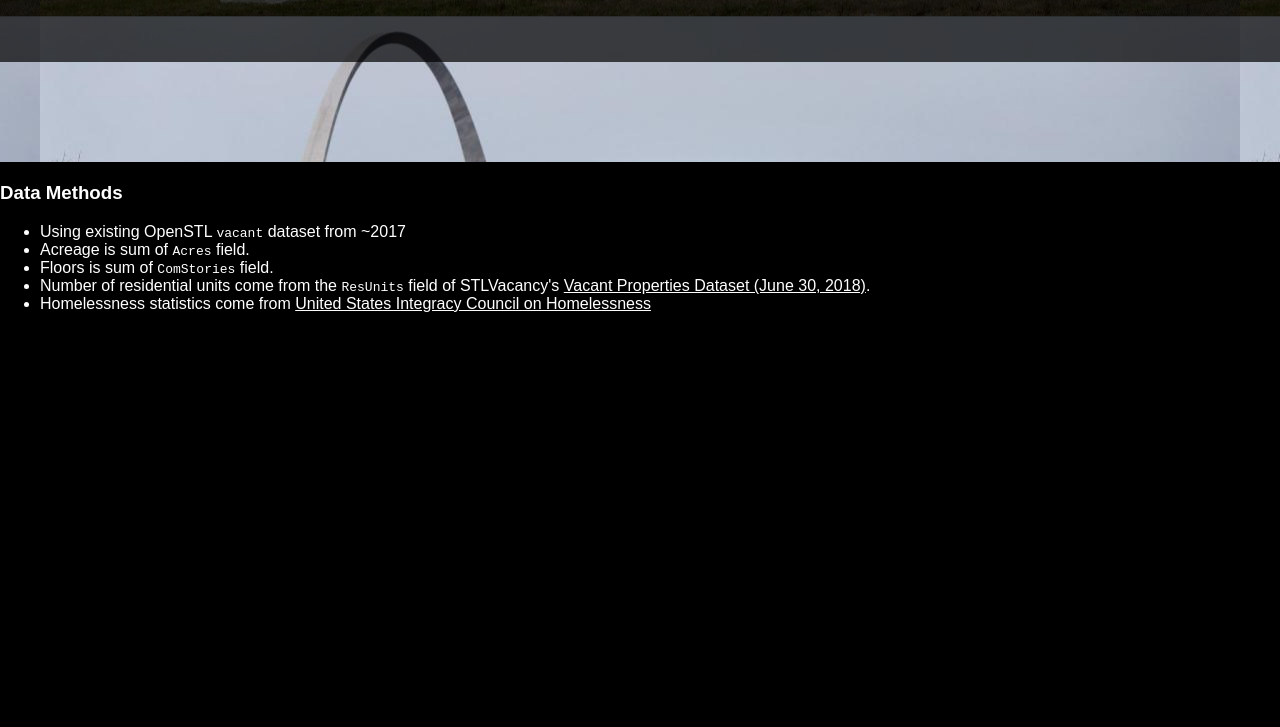
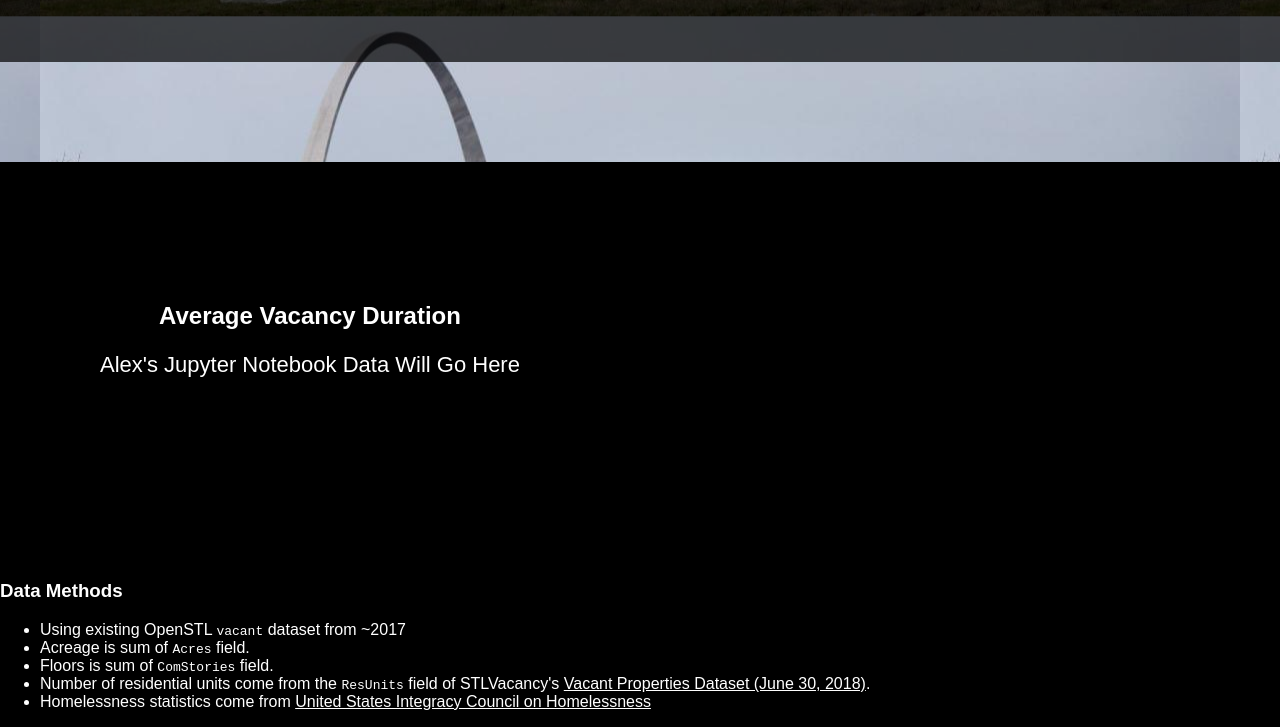
Before and after one commit to mrpetrocket/OpenDataDay2020, a plain HTML site: page VacancyIllustrated/index.html in a window 1280 px wide. Shown: the part 2065-2792 px from the top of the page. Before the commit the page ends 2394 px from the top, so only its background shows below. Drawn offline with Linux system fonts and the light colour scheme.

Commit message:
adding section for alex's vacancy stats

```diff
--- a/VacancyIllustrated/index.html
+++ b/VacancyIllustrated/index.html
@@ -52,6 +52,14 @@
                 </p>
             </div>
         </section>
+        <section id="average-vacancy">
+            <div>
+                <h2>Average Vacancy Duration</h2>
+                <p>
+                    Alex's Jupyter Notebook Data Will Go Here
+                </p>
+            </div>
+        </section>
     </section>
     <section>
         <h3>Data Methods</h3>
```
